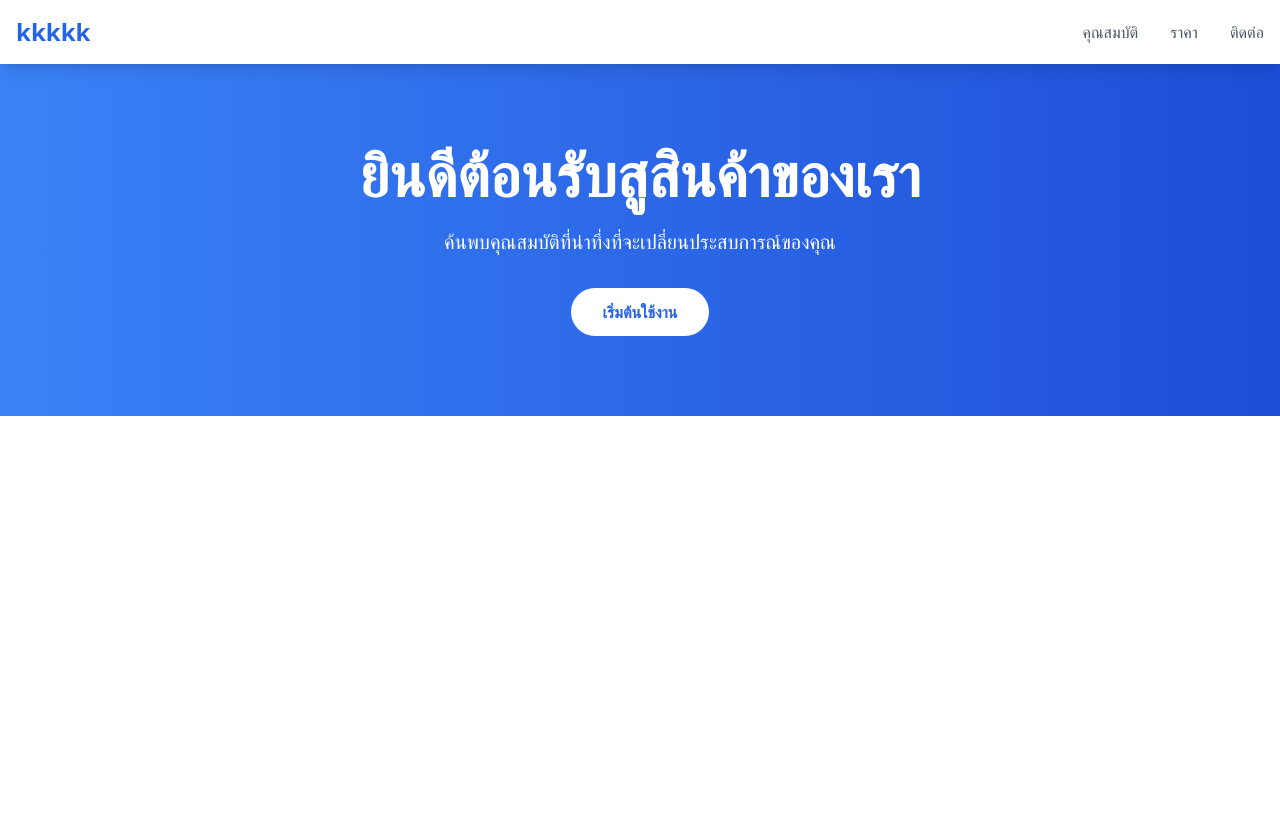
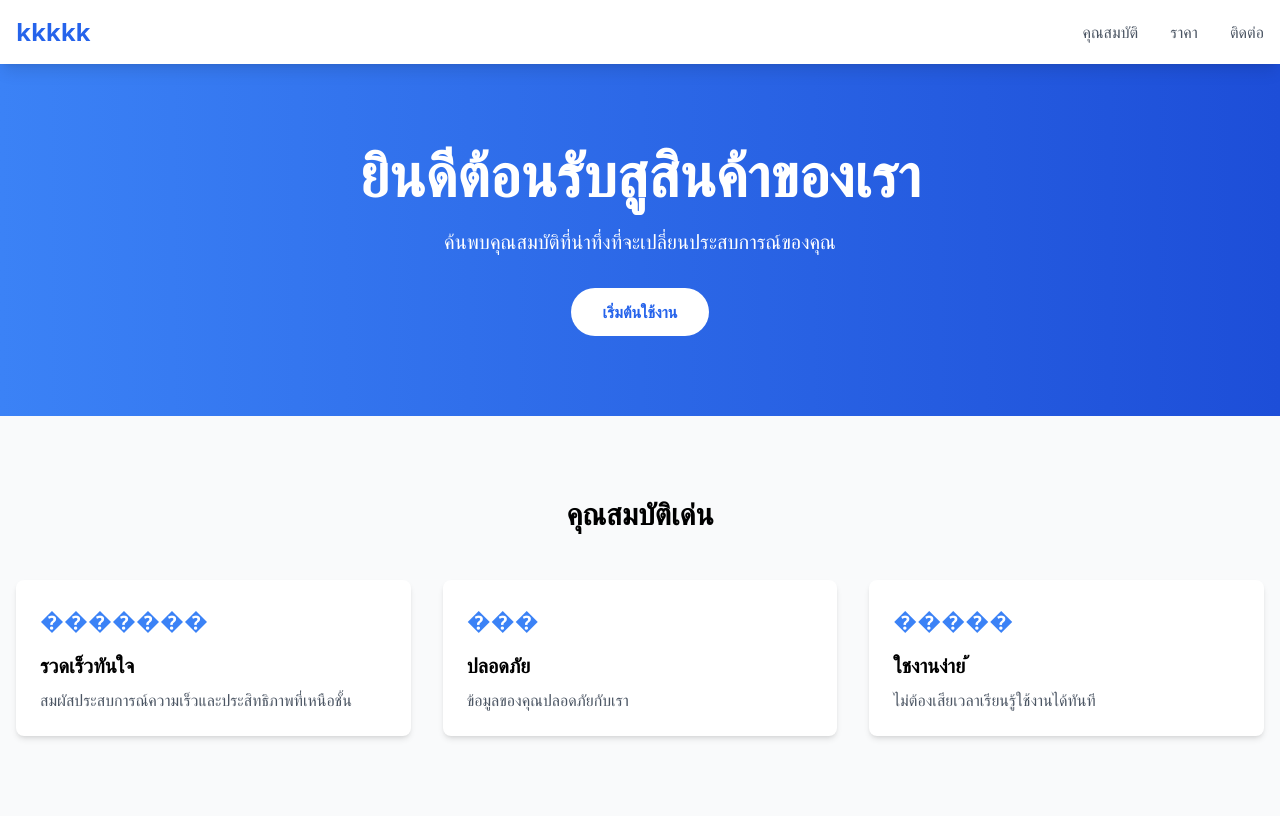
Before and after one commit to Nattakit-2547/-product-landing-page, a plain HTML site: page index.html in a window 1280 px wide. Drawn offline with nearby package versions, Linux system fonts and the light colour scheme.

Commit message:
เพิ่มส่วนแสดงคุณสมบัติพร้อมการ์ด

```diff
--- a/index.html
+++ b/index.html
@@ -44,6 +44,32 @@
         </main>
     </main>
 
+    <section id="features" class="py-20 bg-gray-50">
+        <div class="container mx-auto px-4">
+            <h2 class="text-3xl font-bold text-center mb-12">คุณสมบัติเด่น</h2>
+            <div class="grid grid-cols-1 md:grid-cols-3 gap-8">
+                <!-- คุณสมบัติที่ 1 -->
+                <div class="bg-white p-6 rounded-lg shadow-md">
+                    <div class="text-blue-500 text-2xl mb-4">�������</div>
+                    <h3 class="font-bold text-xl mb-2">รวดเร็วทันใจ</h3>
+                    <p class="text-gray-600">สมผัสประสบการณ์ความเร็วและประสิทธิภาพที่เหนือชั้น</p>
+                </div>
+                <!-- คุณสมบัติที่ 2 -->
+                <div class="bg-white p-6 rounded-lg shadow-md">
+                    <div class="text-blue-500 text-2xl mb-4">���</div>
+                    <h3 class="font-bold text-xl mb-2">ปลอดภัย</h3>
+                    <p class="text-gray-600">ข้อมูลของคุณปลอดภัยกับเรา</p>
+                </div>
+                <!-- คุณสมบัติที่ 3 -->
+                <div class="bg-white p-6 rounded-lg shadow-md">
+                    <div class="text-blue-500 text-2xl mb-4">�����</div>
+                    <h3 class="font-bold text-xl mb-2">ใชงานง่าย ้ </h3>
+                    <p class="text-gray-600">ไม่ต้องเสียเวลาเรียนรู้ใช้งานได้ทันที</p>
+                </div>
+            </div>
+        </div>
+    </section>
+
     <footer>
         <!-- สวนท ้าย ่ -->
     </footer>
```
